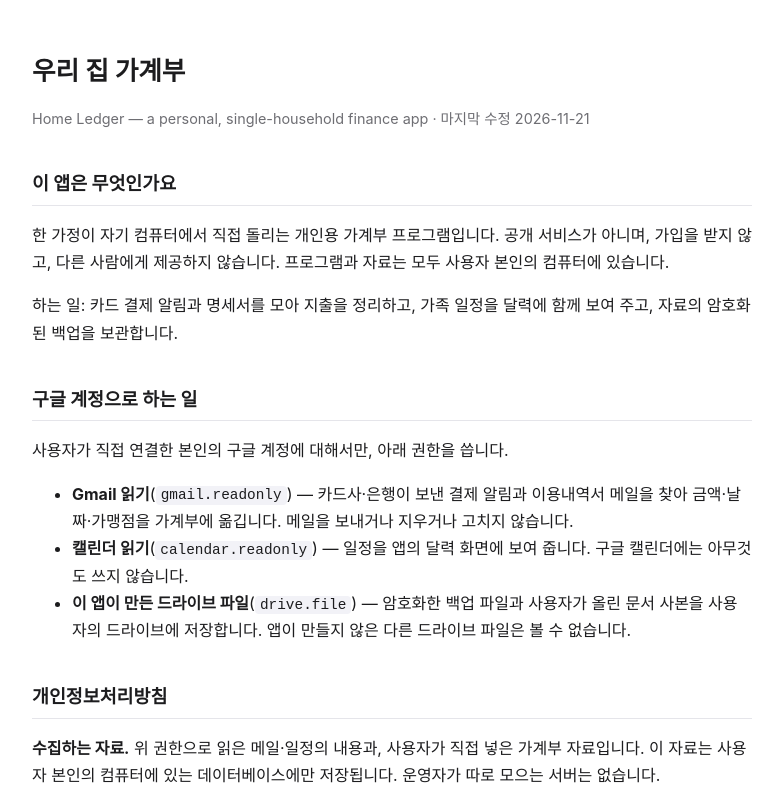
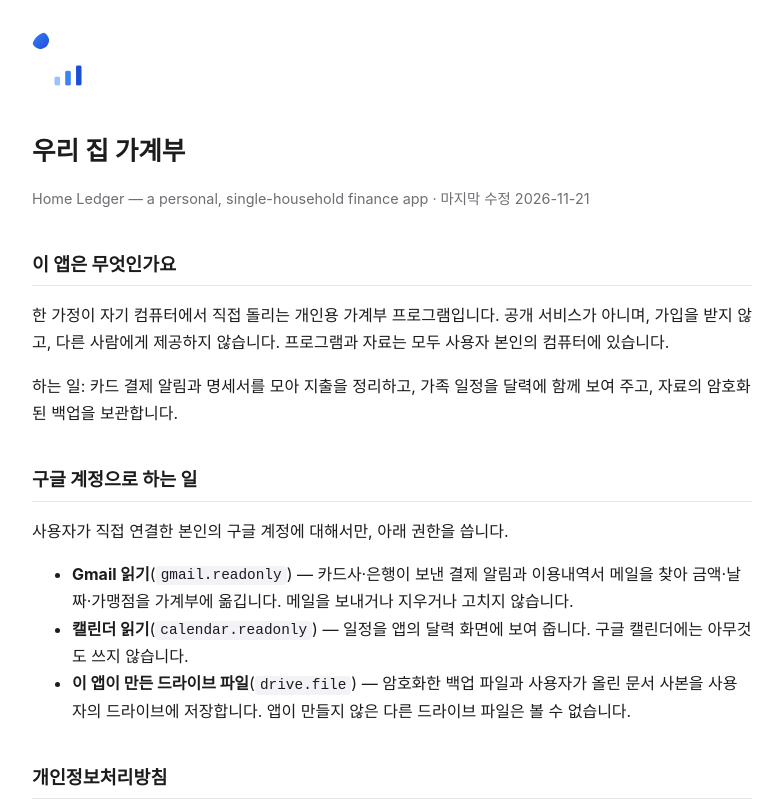
Before and after one commit to csyouk/privacy, a plain HTML site: page index.html in a window 1280 px wide. Shown: the top 802 px of the page, without its empty margins (248-1031 px from the left). Drawn offline with Linux system fonts and the light colour scheme.

Commit message:
앱 로고

```diff
--- a/index.html
+++ b/index.html
@@ -16,6 +16,7 @@
 </head>
 <body>
 
+<img src="logo-120.png" alt="우리 집 가계부 로고" width="72" height="72" style="border-radius:16px">
 <h1>우리 집 가계부</h1>
 <p class="muted">Home Ledger — a personal, single-household finance app · 마지막 수정 2026-11-21</p>
 
```
Also changed, not shown: logo-120.png (added), logo-512.png (added), logo.svg (added).
